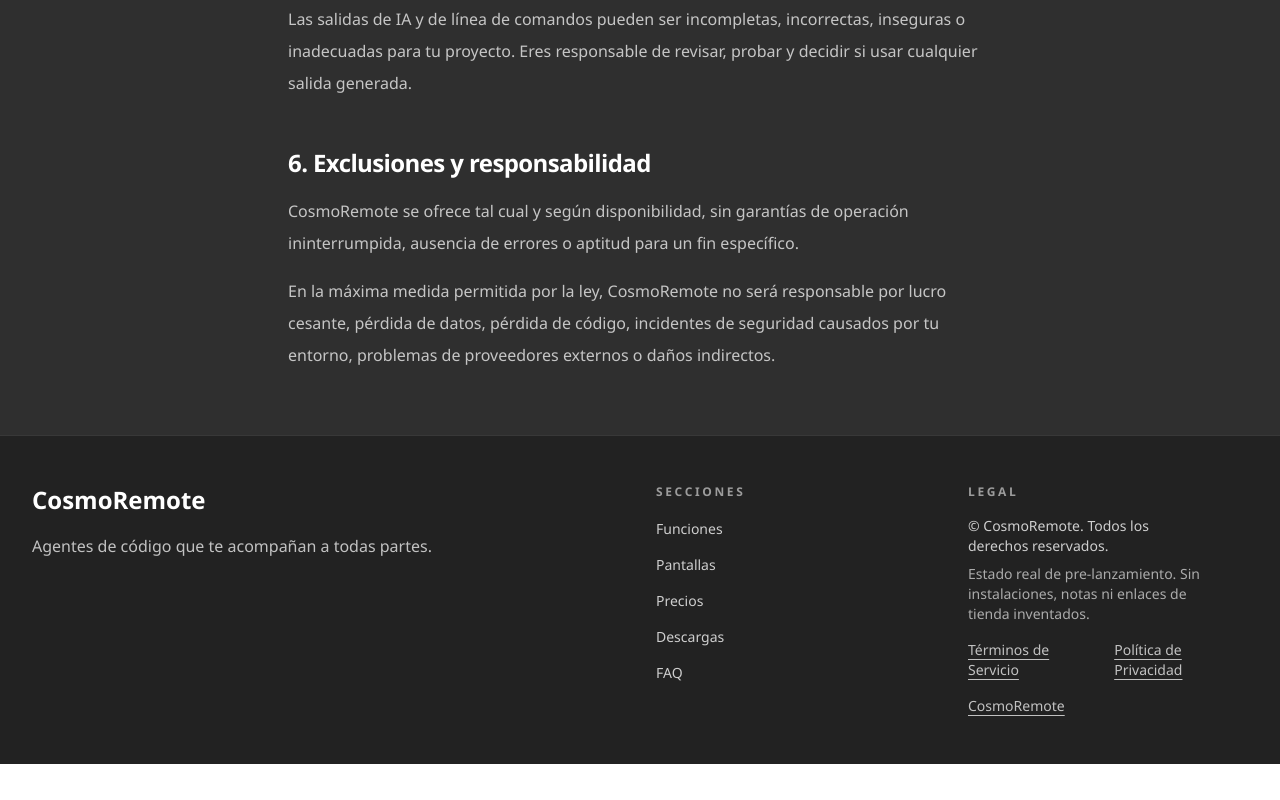
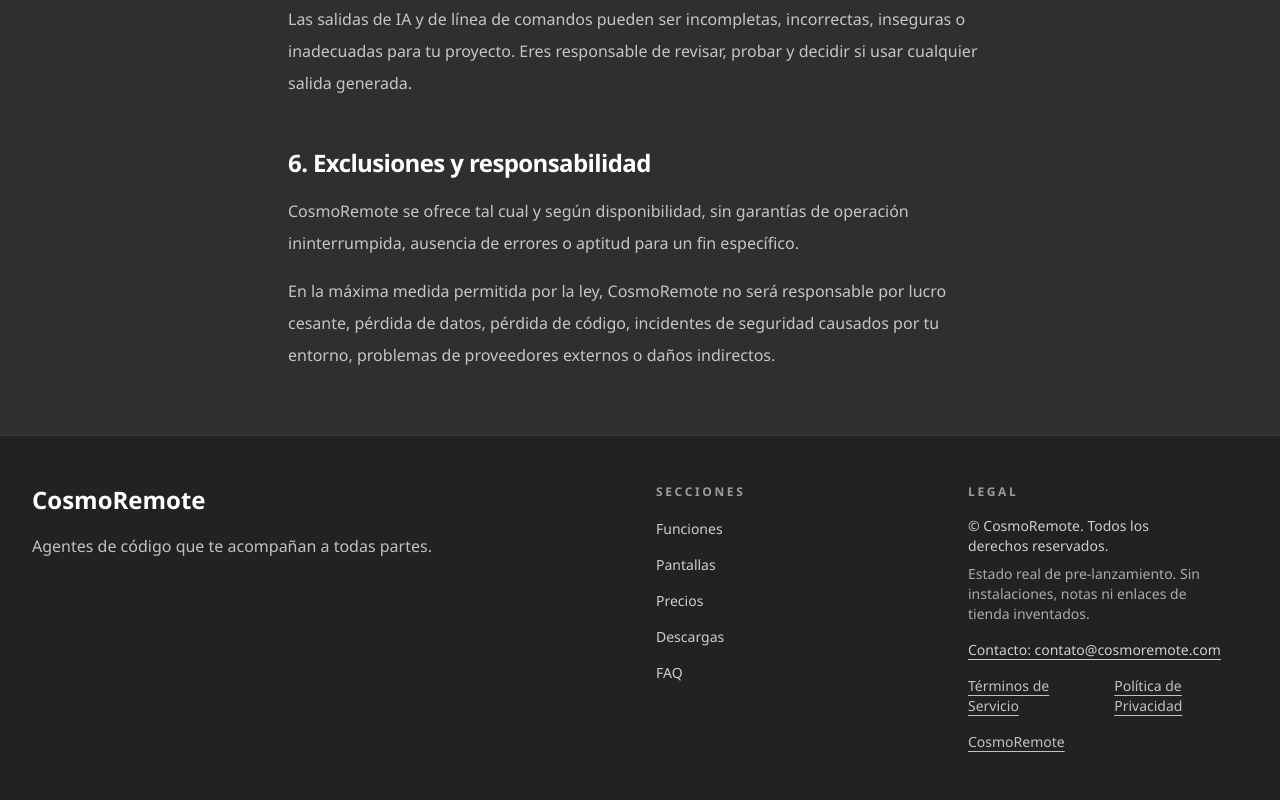
Before and after one commit to matheusjkweber/cosmoremote, a Next.js app: page /es/terms in a window 1280 px wide. Shown: the part 1831-2631 px from the top of the page. Before the commit the page ends 2595 px from the top, so only its background shows below. Built offline with nearby package versions, Linux system fonts and the light colour scheme.

Commit message:
Sync landing from monorepo @ ba1d390

```diff
--- a/src/components/landing/footer.tsx
+++ b/src/components/landing/footer.tsx
@@ -1,4 +1,5 @@
 import Link from "next/link";
+import { PUBLIC_CONTACT_EMAIL, PUBLIC_CONTACT_MAILTO } from "@/lib/contact";
 import type { Locale } from "@/lib/i18n";
 
 type FooterContent = {
@@ -12,6 +13,9 @@
     pricing: string;
     downloads: string;
     faq: string;
+  };
+  contact: {
+    label: string;
   };
   legal: {
     rights: string;
@@ -68,6 +72,12 @@
             </p>
             <p className="mt-4 text-sm text-white/78">{content.legal.rights}</p>
             <p className="mt-2 text-sm text-white/62">{content.legal.honesty}</p>
+            <a
+              href={PUBLIC_CONTACT_MAILTO}
+              className="mt-4 block text-sm text-white/78 underline underline-offset-4 transition hover:text-white"
+            >
+              {content.contact.label}: {PUBLIC_CONTACT_EMAIL}
+            </a>
             <div className="mt-4 flex items-center gap-4 text-sm text-white/72">
               <Link href={locale === "en" ? "/terms" : `/${locale}/terms`} className="underline underline-offset-4 hover:text-white transition">
                 {content.legal.terms}
--- a/src/components/landing/hero.tsx
+++ b/src/components/landing/hero.tsx
@@ -2,9 +2,10 @@
 
 import Image from "next/image";
 import { motion } from "framer-motion";
-import { CheckCircle2, Smartphone } from "lucide-react";
+import { CheckCircle2, Mail, Smartphone } from "lucide-react";
 import { Badge } from "@/components/ui/badge";
 import { Button } from "@/components/ui/button";
+import { PUBLIC_CONTACT_MAILTO } from "@/lib/contact";
 import { getHeroScreenshots, getScreenshotDimensions } from "@/lib/screenshots";
 import type { Locale } from "@/lib/i18n";
 
@@ -15,6 +16,7 @@
     title: string;
     subtitle: string;
     description: string;
+    contactCta: string;
     secondaryCta: string;
     note: string;
     platforms: string[];
@@ -48,6 +50,10 @@
           <p className="mt-5 max-w-prose text-base leading-7 text-white/78 md:text-lg">{content.description}</p>
 
           <div className="mt-7 flex flex-col gap-3 sm:flex-row">
+            <Button href={PUBLIC_CONTACT_MAILTO} className="h-12 w-full px-5 text-base sm:w-auto">
+              <Mail className="size-4" />
+              {content.contactCta}
+            </Button>
             <Button href="#screenshots" variant="outline" className="h-12 w-full px-5 text-base sm:w-auto">
               {content.secondaryCta}
             </Button>
--- /dev/null
+++ b/src/lib/contact.ts
@@ -0,0 +1,2 @@
+export const PUBLIC_CONTACT_EMAIL = "contato@cosmoremote.com";
+export const PUBLIC_CONTACT_MAILTO = `mailto:${PUBLIC_CONTACT_EMAIL}`;
--- a/src/lib/legal.ts
+++ b/src/lib/legal.ts
@@ -1,4 +1,5 @@
 import type { Metadata } from "next";
+import { PUBLIC_CONTACT_EMAIL } from "@/lib/contact";
 import type { Locale } from "@/lib/i18n";
 
 export type LegalDocument = {
@@ -65,7 +66,7 @@
           title: "6. Your choices",
           body: [
             "You can limit data processing by using local-only workflows where available, disabling optional telemetry, deleting local session history, signing out, or removing paired devices.",
-            "For account, deletion, or privacy requests, use the support channel provided in the app or on the official CosmoRemote website.",
+            `For account, deletion, or privacy requests, contact CosmoRemote at ${PUBLIC_CONTACT_EMAIL}.`,
           ],
         },
       ],
@@ -169,7 +170,7 @@
           title: "6. Suas escolhas",
           body: [
             "Você pode limitar o tratamento de dados usando fluxos locais quando disponíveis, desativando telemetria opcional, apagando histórico local de sessões, saindo da conta ou removendo dispositivos pareados.",
-            "Para solicitações sobre conta, exclusão ou privacidade, use o canal de suporte informado no app ou no site oficial do CosmoRemote.",
+            `Para solicitações sobre conta, exclusão ou privacidade, entre em contato com o CosmoRemote pelo email ${PUBLIC_CONTACT_EMAIL}.`,
           ],
         },
       ],
@@ -273,7 +274,7 @@
           title: "6. Tus opciones",
           body: [
             "Puedes limitar el procesamiento usando flujos locales cuando estén disponibles, desactivando telemetría opcional, borrando el historial local de sesiones, cerrando sesión o eliminando dispositivos vinculados.",
-            "Para solicitudes de cuenta, eliminación o privacidad, usa el canal de soporte indicado en la app o en el sitio oficial de CosmoRemote.",
+            `Para solicitudes de cuenta, eliminación o privacidad, contacta a CosmoRemote en ${PUBLIC_CONTACT_EMAIL}.`,
           ],
         },
       ],
--- a/src/messages/en.json
+++ b/src/messages/en.json
@@ -21,6 +21,7 @@
     "title": "CosmoRemote",
     "subtitle": "Control your code from anywhere",
     "description": "Connect your phone to the Mac running Claude Code or Codex, follow sessions in real time, and keep every project thread close when the app launches.",
+    "contactCta": "Contact us",
     "secondaryCta": "See the latest screens",
     "note": "iPhone, iPad, and Android are all Coming Soon. No fake App Store or Play Store buttons until real links exist.",
     "platforms": ["iPhone • Coming Soon", "iPadOS • Coming Soon", "Android phone • Coming Soon"],
@@ -240,6 +241,9 @@
       "downloads": "Downloads",
       "faq": "FAQ"
     },
+    "contact": {
+      "label": "Contact"
+    },
     "legal": {
       "rights": "© CosmoRemote. All rights reserved.",
       "honesty": "Real pre-launch status. No fake installs, ratings, or store links.",
--- a/src/messages/es.json
+++ b/src/messages/es.json
@@ -21,6 +21,7 @@
     "title": "CosmoRemote",
     "subtitle": "Controla tu código desde cualquier lugar",
     "description": "Conecta el celular al Mac que ejecuta Claude Code o Codex, sigue las sesiones en tiempo real y mantén cada proyecto cerca cuando la app se lance.",
+    "contactCta": "Contáctanos",
     "secondaryCta": "Ver las pantallas nuevas",
     "note": "iPhone, iPad y Android siguen Próximamente. Sin botones falsos de App Store o Play Store hasta tener enlaces reales.",
     "platforms": ["iPhone • Próximamente", "iPadOS • Próximamente", "Android celular • Próximamente"],
@@ -240,6 +241,9 @@
       "downloads": "Descargas",
       "faq": "FAQ"
     },
+    "contact": {
+      "label": "Contacto"
+    },
     "legal": {
       "rights": "© CosmoRemote. Todos los derechos reservados.",
       "honesty": "Estado real de pre-lanzamiento. Sin instalaciones, notas ni enlaces de tienda inventados.",
--- a/src/messages/pt-BR.json
+++ b/src/messages/pt-BR.json
@@ -21,6 +21,7 @@
     "title": "CosmoRemote",
     "subtitle": "Gerencie seu Codex e Claude",
     "description": "Conecte o celular ao Mac que roda Claude Code ou Codex, acompanhe sessões em tempo real e mantenha cada projeto por perto quando o app lançar.",
+    "contactCta": "Fale com a gente",
     "secondaryCta": "Ver as telas mais recentes",
     "note": "iPhone, iPad e Android ainda estão Em breve. Nada de botões falsos da App Store ou Play Store antes dos links reais.",
     "platforms": ["iPhone • Em breve", "iPadOS • Em breve", "Android celular • Em breve"],
@@ -245,6 +246,9 @@
       "downloads": "Downloads",
       "faq": "FAQ"
     },
+    "contact": {
+      "label": "Contato"
+    },
     "legal": {
       "rights": "© CosmoRemote. Todos os direitos reservados.",
       "honesty": "Status real de pré-lançamento. Sem instalações, notas ou links de loja inventados.",
```
